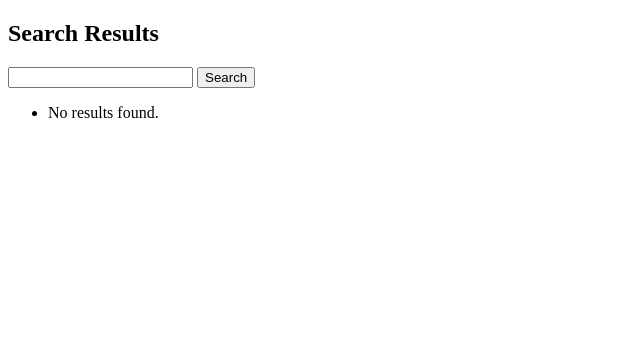
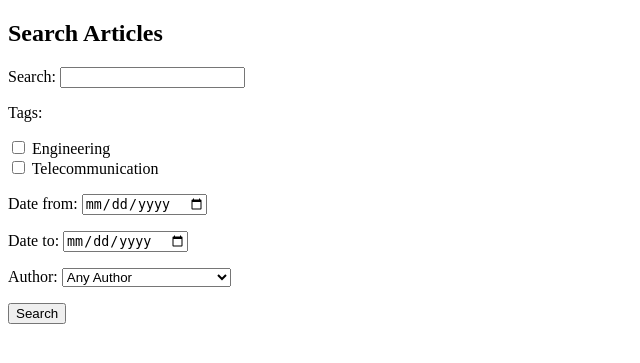
Before and after one commit to SaahBrice/blog, a Django app: page /search/ in a window 1280 px wide. Shown: the part 26-389 px from the top of the page, without its empty margins (0-640 px from the left). Run offline with Django 5.2, Linux system fonts and the light colour scheme; data comes from the database, SQL or seed files in the repository; both versions use the stored data as it was after the commit; parts of the project's set-up code (start-up, migrations or seed data) failed here and were passed over.

Commit message:
updated the premium, verified and writer feauture
minor issues fixed and added filter to search as well as also added an option to the users such as premium, verified and writer

```diff
--- /dev/null
+++ b/blog/search/forms.py
@@ -0,0 +1,21 @@
+from django import forms
+from taggit.models import Tag
+from articles.models import Article
+from django.contrib.auth import get_user_model
+
+User = get_user_model()
+
+class SearchForm(forms.Form):
+    query = forms.CharField(required=False, label='Search')
+    tags = forms.ModelMultipleChoiceField(
+        queryset=Tag.objects.all(),
+        required=False,
+        widget=forms.CheckboxSelectMultiple
+    )
+    date_from = forms.DateField(required=False, widget=forms.DateInput(attrs={'type': 'date'}))
+    date_to = forms.DateField(required=False, widget=forms.DateInput(attrs={'type': 'date'}))
+    author = forms.ModelChoiceField(
+        queryset=User.objects.filter(article__isnull=False).distinct(),
+        required=False,
+        empty_label="Any Author"
+    )
--- a/blog/search/views.py
+++ b/blog/search/views.py
@@ -1,18 +1,53 @@
 from django.shortcuts import render
 
+from django.views.generic import FormView
 from django.db.models import Q
-from django.views.generic import ListView
 from articles.models import Article
+from .forms import SearchForm
 
-class SearchView(ListView):
-    model = Article
-    template_name = 'search/search_results.html'
-    context_object_name = 'results'
+class SearchView(FormView):
+    template_name = 'search/search.html'
+    form_class = SearchForm
 
-    def get_queryset(self):
-        query = self.request.GET.get('q')
+    def get(self, request, *args, **kwargs):
+        form = self.get_form()
+        return self.render_to_response(self.get_context_data(form=form))
+
+    def post(self, request, *args, **kwargs):
+        form = self.get_form()
+        if form.is_valid():
+            return self.form_valid(form)
+        else:
+            return self.form_invalid(form)
+
+    def form_valid(self, form):
+        query = form.cleaned_data.get('query')
+        tags = form.cleaned_data.get('tags')
+        date_from = form.cleaned_data.get('date_from')
+        date_to = form.cleaned_data.get('date_to')
+        author = form.cleaned_data.get('author')
+
+        articles = Article.objects.filter(status='published')
+
         if query:
-            return Article.objects.filter(
+            articles = articles.filter(
                 Q(title__icontains=query) | Q(content__icontains=query)
-            ).distinct()
-        return Article.objects.none()
+            )
+
+        if tags:
+            articles = articles.filter(tags__in=tags).distinct()
+
+        if date_from:
+            articles = articles.filter(published_at__gte=date_from)
+
+        if date_to:
+            articles = articles.filter(published_at__lte=date_to)
+
+        if author:
+            articles = articles.filter(author=author)
+
+        context = self.get_context_data(form=form, articles=articles)
+        return self.render_to_response(context)
+
+    def form_invalid(self, form):
+        return self.render_to_response(self.get_context_data(form=form))
--- /dev/null
+++ b/blog/templates/search/search.html
@@ -0,0 +1,30 @@
+{% extends "base.html" %}
+
+{% block content %}
+<h2>Search Articles</h2>
+<form method="post">
+    {% csrf_token %}
+    {{ form.as_p }}
+    <button type="submit">Search</button>
+</form>
+
+{% if articles %}
+    <h3>Search Results</h3>
+    <ul>
+    {% for article in articles %}
+        <li>
+            <a href="{% url 'article_detail' article.pk %}">{{ article.title }}</a>
+            by {{ article.author.username }}
+            ({{ article.published_at|date:"F d, Y" }})
+            <br>
+            Tags:
+            {% for tag in article.tags.all %}
+                {{ tag.name }}{% if not forloop.last %}, {% endif %}
+            {% endfor %}
+        </li>
+    {% endfor %}
+    </ul>
+{% elif request.method == 'POST' %}
+    <p>No articles found matching your criteria.</p>
+{% endif %}
+{% endblock %}
--- a/blog/users/models.py
+++ b/blog/users/models.py
@@ -1,5 +1,6 @@
 from django.contrib.auth.models import AbstractUser
 from django.db import models
+from django.db.models import Count, Sum
 
 class User(AbstractUser):
     bio = models.TextField(max_length=500, blank=True)
@@ -9,7 +10,21 @@ class User(AbstractUser):
     website = models.URLField(max_length=200, blank=True)
     following = models.ManyToManyField('self', symmetrical=False, related_name='followers')
     blocked_users = models.ManyToManyField('self', symmetrical=False, related_name='blocked_by')
+    is_verified = models.BooleanField(default=False)
+    is_premium = models.BooleanField(default=False)
 
+    @property
+    def is_writer(self):
+        article_count = self.article_set.count()
+        follower_count = self.followers.count()
+
+        if article_count >= 12 and follower_count >= 5:
+            total_reactions = sum(
+                article.reactions.aggregate(total=Sum('count'))['total'] or 0
+                for article in self.article_set.all()
+            )
+            return total_reactions >= 1000
+        return False
     def unread_notifications_count(self):
         return self.notifications.filter(is_read=False).count()
 
--- a/blog/users/urls.py
+++ b/blog/users/urls.py
@@ -1,5 +1,5 @@
 from django.urls import path
-from .views import ActivityFeedView, UserListView, UserProfileView, UserProfileUpdateView, FollowingListView, FollowersListView, toggle_follow_view, toggle_block_view
+from .views import toggle_premium, ActivityFeedView, UserListView, UserProfileView, UserProfileUpdateView, FollowingListView, FollowersListView, toggle_follow_view, toggle_block_view
 
 urlpatterns = [
     path('', UserListView.as_view(), name='user_list'),
@@ -10,4 +10,5 @@ urlpatterns = [
     path('follow/<str:username>/', toggle_follow_view, name='toggle_follow'),
     path('block/<str:username>/', toggle_block_view, name='toggle_block'),
     path('feed/', ActivityFeedView.as_view(), name='activity_feed'),
+    path('toggle-premium/', toggle_premium, name='toggle_premium'),
 ]
```
Also changed, not shown: blog/articles/models.py (+7 -0 lines), blog/articles/views.py (+16 -9 lines), blog/static/js/article_detail.js (+7 -3 lines), blog/templates/articles/article_detail.html (+10 -1 lines), blog/templates/users/profile.html (+26 -0 lines), blog/users/views.py (+10 -0 lines), blog/articles/migrations/0007_reaction_count.py (added), blog/db.sqlite3, blog/users/migrations/0005_user_is_premium_user_is_verified.py (added).
